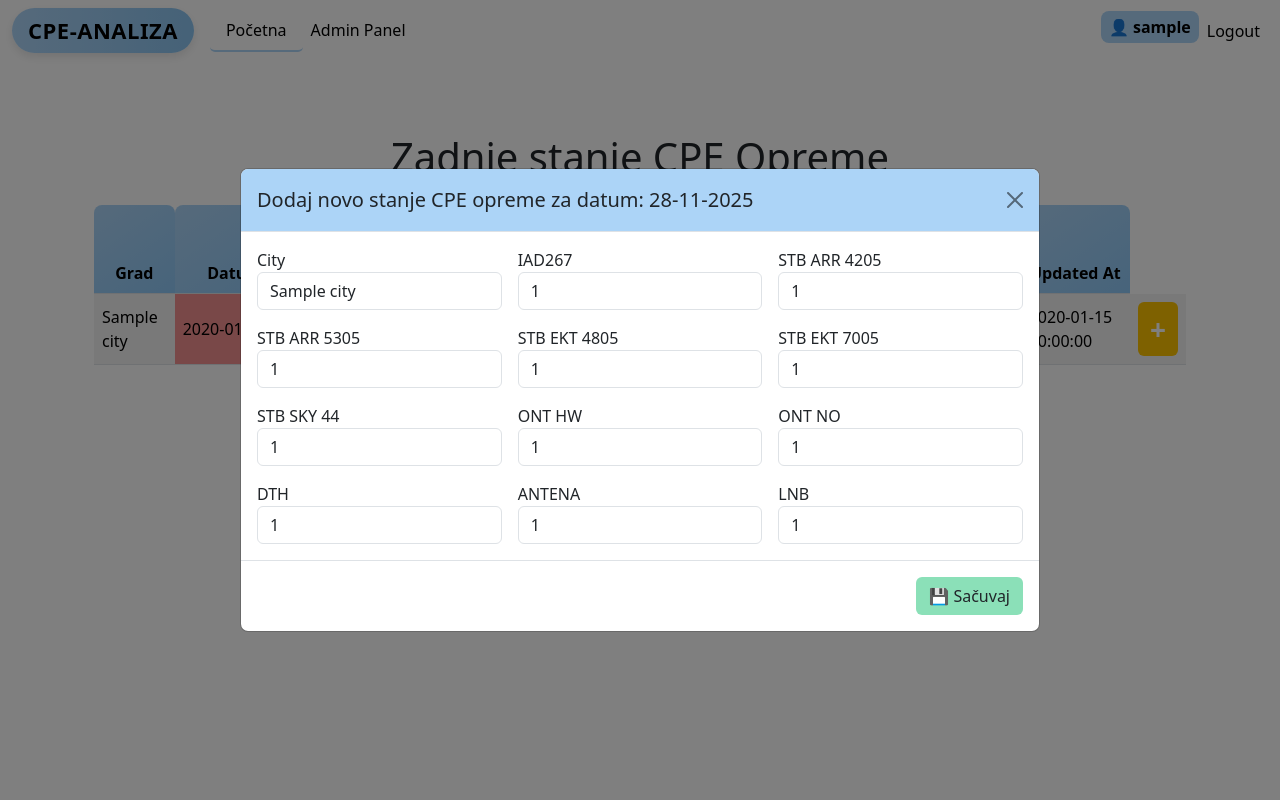
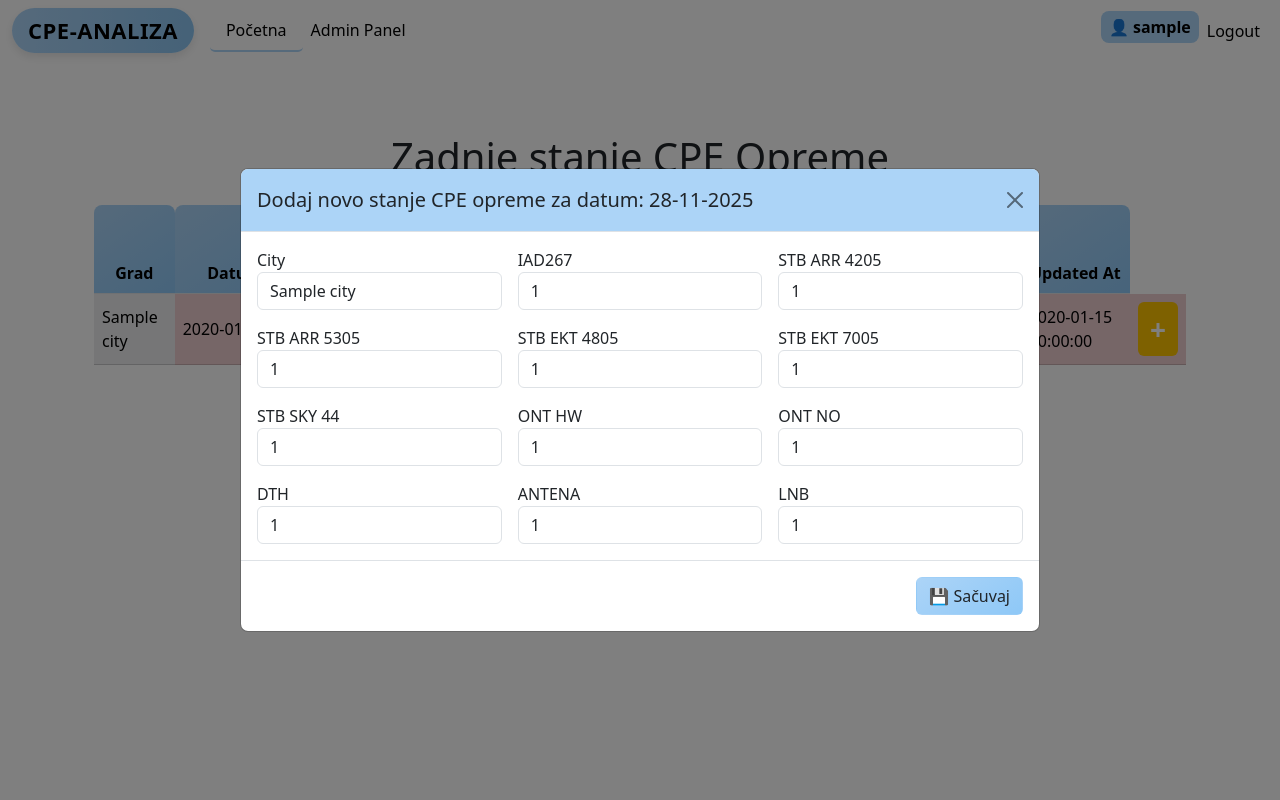
Before and after one commit to zorandasc/cpe_analiza_flask, a Flask app: page / in a window 1280 px wide, after a click that opens the changed part. Run offline with Flask 3, Linux system fonts and the light colour scheme; a user stored in the database is signed in; tables that the repository leaves empty hold one stand-in row (values such as "Sample post"); parts of the project's set-up code (start-up, migrations or seed data) failed here and were passed over; some libraries are stand-ins or nearby versions.

Commit message:
colloring of home tables

```diff
--- a/templates/home.html
+++ b/templates/home.html
@@ -31,7 +31,7 @@ styles %} {{ super() }}
     background-color: #d8c589;
   }
   .btn-custom-save {
-    background-color: #8be0b8;
+    background: linear-gradient(145deg, #acd4f7, #8ec8f7);;
   }
   .custom-modal-header {
     background-color: #acd4f7;
@@ -77,13 +77,11 @@ styles %} {{ super() }}
 
       <tbody>
         {% for r in records %}
-        <tr>
-          <td>{{ r.city.name }}</td>
-          <td
-            class="{% if r.record_date < monday %}red_bcg{% else %}green_bcg{% endif %}"
-          >
-            {{ r.record_date }}
-          </td>
+        <tr
+          class="{% if r.record_date < monday %}table-danger{% else %}table-success{% endif %}"
+        >
+          <td class="table-light">{{ r.city.name }}</td>
+          <td>{{ r.record_date }}</td>
           <td>{{ r.iad267 }}</td>
           <td>{{ r.stb_arr_4205 }}</td>
           <td>{{ r.stb_arr_5305 }}</td>
```
